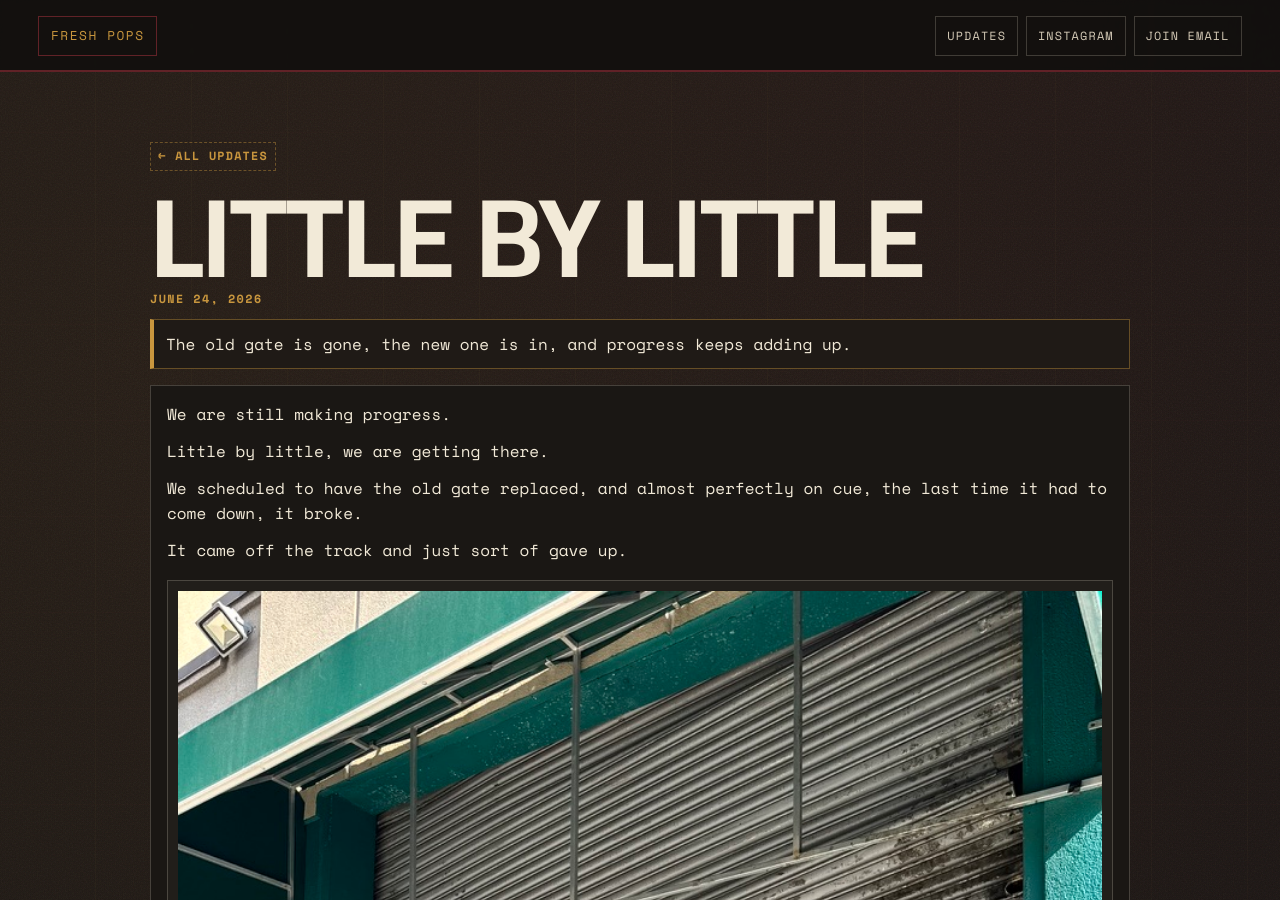
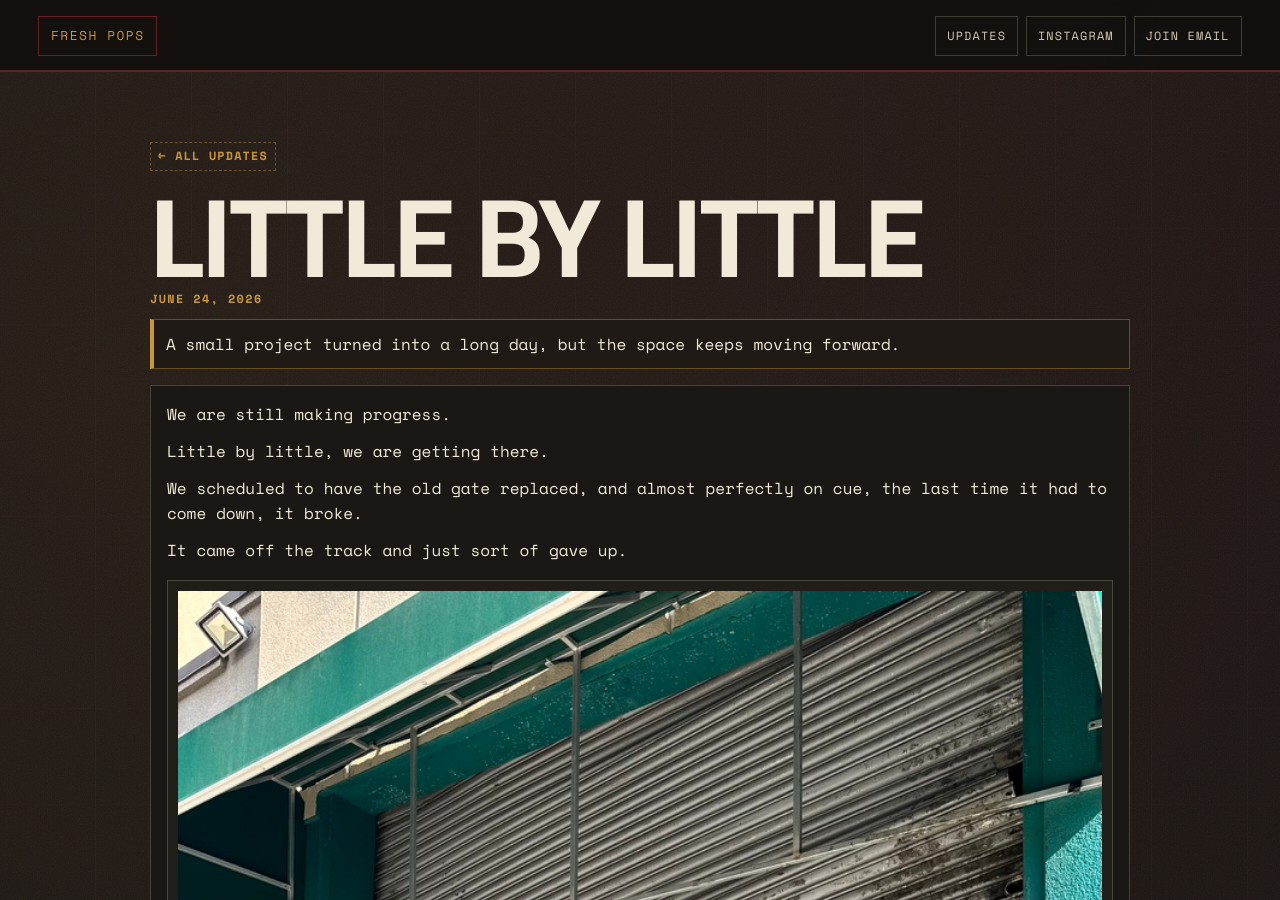
Before and after one commit to kellsnollenberger/freshpops, a Jekyll site: the page built from _updates/2026-06-24-little-by-little.md, in a window 1280 px wide and 900 px high. Built offline with Jekyll 4.4.1, drawn with Linux system fonts in a browser that asks for light colours.

Commit message:
Revise Little by Little excerpt

```diff
--- a/_updates/2026-06-24-little-by-little.md
+++ b/_updates/2026-06-24-little-by-little.md
@@ -1,7 +1,7 @@
 ---
 title: "Little by Little"
 date: 2026-06-24
-excerpt: "The old gate is gone, the new one is in, and progress keeps adding up."
+excerpt: "A small project turned into a long day, but the space keeps moving forward."
 description: "A Fresh Pops build update about replacing the old gate, slow construction progress, and moving closer to an opening date."
 ---
 
```
